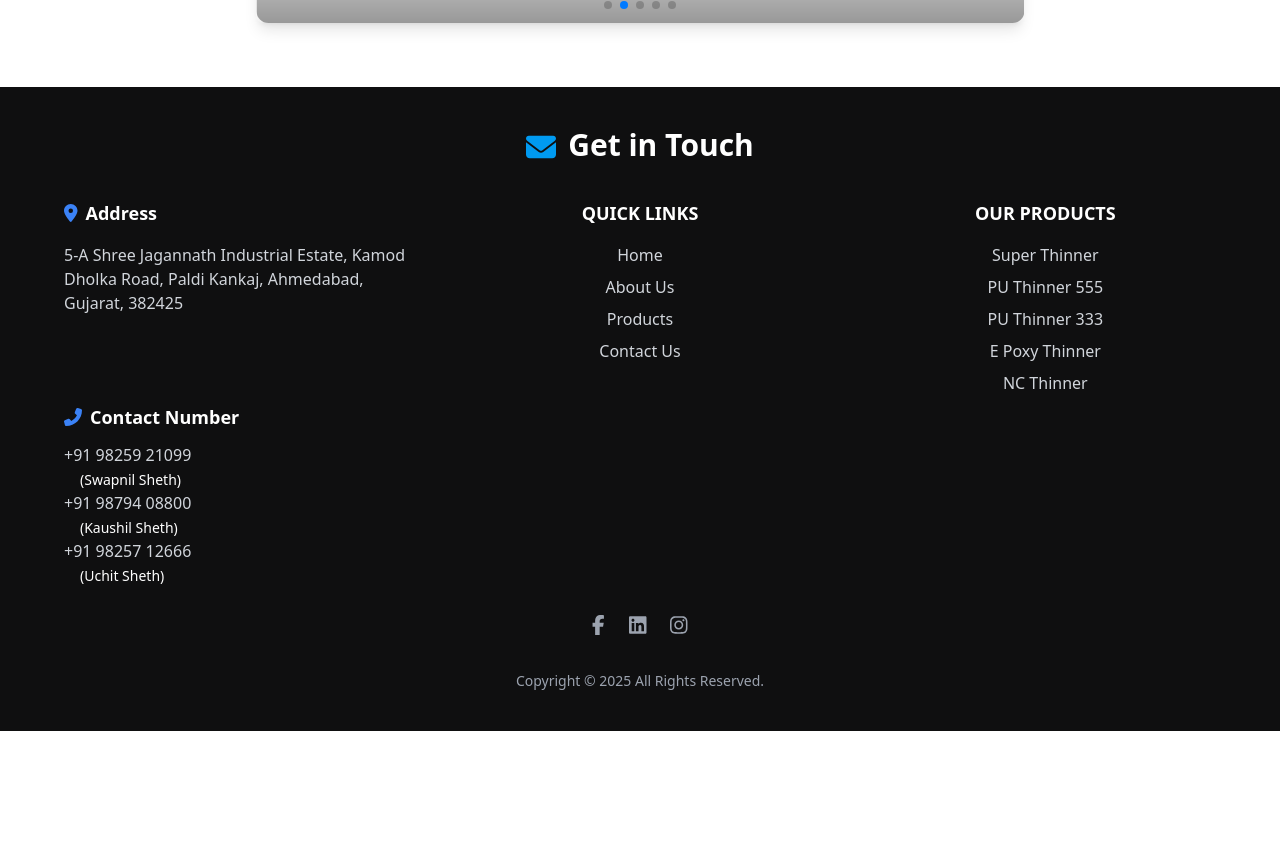
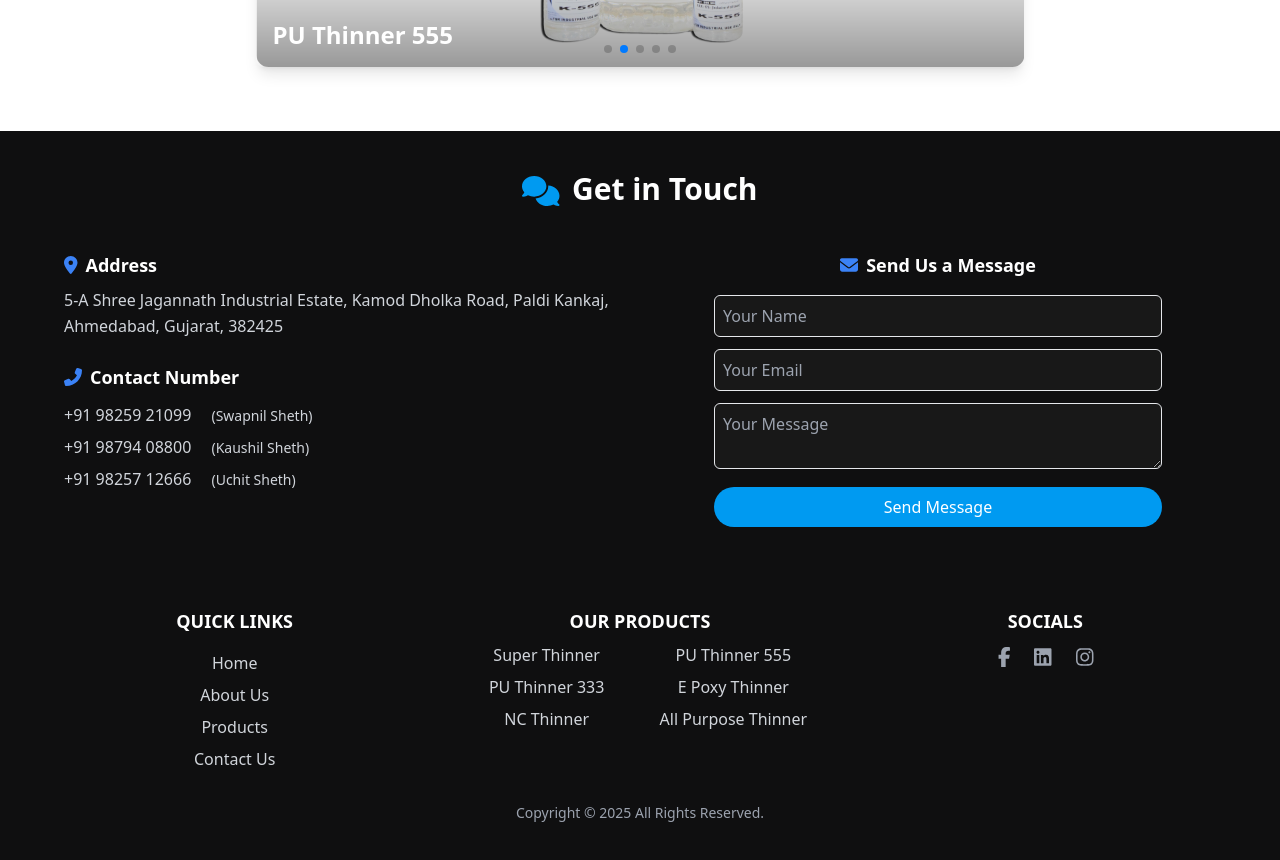
Before and after one commit to devtrivedi0523/ShrinalIndustries, a React (Create React App) app: page / in a window 1280 px wide. Shown: the part 1880-2740 px from the top of the page. Before the commit the page ends 2611 px from the top, so only its background shows below. Built offline with nearby package versions, Linux system fonts and the light colour scheme; grey boxes are pictures that could not be loaded.

Commit message:
Added inquiry form in products and contact form on main page

```diff
--- a/package.json
+++ b/package.json
@@ -1,11 +1,13 @@
 {
   "dependencies": {
+    "@emailjs/browser": "^4.4.1",
     "@fortawesome/fontawesome-svg-core": "^6.7.2",
     "@fortawesome/free-brands-svg-icons": "^6.7.2",
     "@fortawesome/free-solid-svg-icons": "^6.7.2",
     "@fortawesome/react-fontawesome": "^0.2.2",
     "@heroicons/react": "^2.2.0",
     "@testing-library/user-event": "^14.6.1",
+    "emailjs-com": "^3.2.0",
     "framer-motion": "^12.5.0",
     "next": "^15.2.2",
     "react": "^18.3.1",
--- a/src/App.tsx
+++ b/src/App.tsx
@@ -18,7 +18,7 @@ function App() {
         <Hero />
         <About />
         <Products />
-        {/* <Contact /> */}
+        <Contact />
         <Footer />
       </main>
     </div>
--- a/src/Components/ContactUs.tsx
+++ b/src/Components/ContactUs.tsx
@@ -1,49 +1,128 @@
-import { motion } from "framer-motion";
-import React from "react";
-import { EnvelopeIcon, MapPinIcon, PhoneIcon } from "@heroicons/react/24/solid";
+import { useState } from "react";
+import { FontAwesomeIcon } from "@fortawesome/react-fontawesome";
+import { faMapMarkerAlt, faPhoneAlt, faEnvelope, faComments } from "@fortawesome/free-solid-svg-icons";
+import emailjs from "@emailjs/browser";
 
-const Contact = () => {
+const ContactUs = () => {
+  const [formData, setFormData] = useState({ name: "", email: "", message: "" });
+  const [isSending, setIsSending] = useState(false);
+
+  const handleChange = (e: React.ChangeEvent<HTMLInputElement | HTMLTextAreaElement>) => {
+    setFormData({ ...formData, [e.target.name]: e.target.value });
+  };
+
+  const handleSubmit = (e: React.FormEvent) => {
+    e.preventDefault();
+    setIsSending(true);
+
+    emailjs
+      .send(
+        "service_co4xj8c",   // Replace with your EmailJS Service ID
+        "template_whkoqkh",  // Replace with your EmailJS Template ID
+        {
+          from_name: formData.name,
+          from_email: formData.email,
+          message: formData.message,
+        },
+        "h0DmlChFH_RN2XOIB" // Replace with your EmailJS Public Key
+      )
+      .then(
+        () => {
+          alert("Message sent successfully!");
+          setFormData({ name: "", email: "", message: "" });
+        },
+        (error) => {
+          console.error("EmailJS Error:", error);
+          alert("Failed to send message. Please try again.");
+        }
+      )
+      .finally(() => setIsSending(false));
+  };
+
   return (
-    <section id="contact" className="py-16 bg-[#0f0f10] text-center px-6">
-      <motion.h2
-        className="text-4xl font-bold text-[#009af1] mb-8"
-        initial={{ opacity: 0, y: -50 }}
-        whileInView={{ opacity: 1, y: 0 }}
-        transition={{ duration: 0.6 }}
-        viewport={{ once: true }}
-      >
-        Contact Us
-      </motion.h2>
+    <footer id="contact" className="bg-[#0f0f10] text-white py-10 px-8 md:px-16">
+      {/* Title */}
+      <div className="text-center mb-11">
+        <h2 className="text-3xl font-bold flex items-center justify-center gap-3">
+          <FontAwesomeIcon icon={faComments} className="text-[#009af1] mt-1" />
+          Get in Touch
+        </h2>
+      </div>
 
-      {/* Contact Info Container */}
-      <motion.div
-        className="flex flex-wrap justify-center gap-8 max-w-3xl mx-auto"
-        initial={{ opacity: 0, y: 30 }}
-        whileInView={{ opacity: 1, y: 0 }}
-        transition={{ duration: 0.6, delay: 0.2 }}
-        viewport={{ once: true }}
-      >
-        {/* Address */}
-        <div className="flex items-center space-x-4 text-gray-700">
-          <MapPinIcon className="h-8 w-8 text-[#009af1]" />
-          <p>123 Street, City, Country</p>
+      {/* Flexbox Layout */}
+      <div className="container mx-auto flex flex-col md:flex-row justify-between gap-10">
+        {/* Left Side: Address & Contact Info */}
+        <div className="w-full md:w-1/2 space-y-6">
+          {/* Address Section */}
+          <div>
+            <h3 className="text-lg font-semibold flex items-center gap-2">
+              <FontAwesomeIcon icon={faMapMarkerAlt} className="text-blue-500" />
+              Address
+            </h3>
+            <p className="text-gray-300 mt-2 leading-relaxed mb-5">
+              5-A Shree Jagannath Industrial Estate, Kamod Dholka Road, Paldi Kankaj, Ahmedabad, Gujarat, 382425
+            </p>
+          </div>
+
+          {/* Contact Info (Placed Below Address) */}
+          <div className="mt-7 md:mt-9 lg:mt-10">
+            <h3 className="text-lg font-semibold flex items-center gap-2">
+              <FontAwesomeIcon icon={faPhoneAlt} className="text-blue-500" />
+              Contact Number
+            </h3>
+            <div className="mt-3 text-gray-300 space-y-2">
+              <p>+91 98259 21099 <span className="text-sm pl-4">(Swapnil Sheth)</span></p>
+              <p>+91 98794 08800 <span className="text-sm pl-4">(Kaushil Sheth)</span></p>
+              <p>+91 98257 12666 <span className="text-sm pl-4">(Uchit Sheth)</span></p>
+            </div>
+          </div>
         </div>
 
-        {/* Phone */}
-        <div className="flex items-center space-x-4 text-gray-700">
-          <PhoneIcon className="h-8 w-8 text-[#009af1]" />
-          <p>+123 456 7890</p>
+        {/* Right Side: Contact Form */}
+        <div className="w-full md:w-1/2 flex flex-col items-center">
+          <h3 className="text-lg font-semibold mb-4 flex items-center gap-2">
+            <FontAwesomeIcon icon={faEnvelope} className="text-blue-500"/>
+            Send Us a Message
+          </h3>
+          <form onSubmit={handleSubmit} className="w-full max-w-md space-y-3">
+            <input
+              type="text"
+              name="name"
+              placeholder="Your Name"
+              value={formData.name}
+              onChange={handleChange}
+              className="w-full p-2 border rounded-md bg-[#181818] text-white"
+              required
+            />
+            <input
+              type="email"
+              name="email"
+              placeholder="Your Email"
+              value={formData.email}
+              onChange={handleChange}
+              className="w-full p-2 border rounded-md bg-[#181818] text-white"
+              required
+            />
+            <textarea
+              name="message"
+              placeholder="Your Message"
+              value={formData.message}
+              onChange={handleChange}
+              className="w-full p-2 border rounded-md bg-[#181818] text-white"
+              required
+            />
+            <button
+              type="submit"
+              className="w-full bg-[#009af1] text-white px-4 py-2 rounded-full hover:scale-105 transition-transform"
+              disabled={isSending}
+            >
+              {isSending ? "Sending..." : "Send Message"}
+            </button>
+          </form>
         </div>
-
-        {/* Email */}
-        <div className="flex items-center space-x-4 text-gray-700">
-          <EnvelopeIcon className="h-8 w-8 text-[#009af1]" />
-          <p>info@example.com</p>
-        </div>
-      </motion.div>
-      <hr className="border-t-2 border-gray-700 my-14 " />
-    </section>
+      </div>
+    </footer>
   );
 };
 
-export default Contact;
+export default ContactUs;
--- a/src/Components/Footer.tsx
+++ b/src/Components/Footer.tsx
@@ -1,9 +1,9 @@
+import { useState } from "react";
 import { FontAwesomeIcon } from "@fortawesome/react-fontawesome";
 import {
   faMapMarkerAlt,
   faPhoneAlt,
   faEnvelope,
-  faEnvelopeOpen,
 } from "@fortawesome/free-solid-svg-icons";
 import {
   faFacebookF,
@@ -12,125 +12,78 @@ import {
 } from "@fortawesome/free-brands-svg-icons";
 
 const Footer = () => {
+  const [formData, setFormData] = useState({ name: "", email: "", message: "" });
+
+  const handleChange = (e: React.ChangeEvent<HTMLInputElement | HTMLTextAreaElement>) => {
+    setFormData({ ...formData, [e.target.name]: e.target.value });
+  };
+
+  const handleSubmit = (e: React.FormEvent) => {
+    e.preventDefault();
+    console.log("Form Submitted", formData);
+    alert("Message sent successfully!");
+    setFormData({ name: "", email: "", message: "" });
+  };
+
   return (
     <footer id="contact" className="bg-[#0f0f10] text-white py-10 px-8 md:px-16">
-      <div>
-        <h2 className="text-3xl flex font-bold mb-9 items-center justify-center gap-3">
-          <FontAwesomeIcon icon={faEnvelope} className="text-[#009af1] mt-1" />
-          Get in Touch </h2>
-      </div>
+
       <div className="container mx-auto grid grid-cols-1 md:grid-cols-3 gap-x-16 gap-y-8">
-        {/* Address Section */}
-        <div className="space-y-4">
-          <h3 className="text-lg font-semibold flex items-center gap-2">
-            <FontAwesomeIcon icon={faMapMarkerAlt} className="text-blue-500" />
-            Address
-          </h3>
-          <p className="text-gray-300">
-          5-A Shree Jagannath Industrial Estate, Kamod Dholka Road, Paldi Kankaj, Ahmedabad, Gujarat, 382425
 
-          </p>
-        </div>
 
         {/* Quick Links */}
-        <div className="space-y-4 md:col-start-2 text-center">
+        <div className="space-y-4 text-center">
           <h3 className="text-lg font-semibold">QUICK LINKS</h3>
           <ul className="text-gray-300 space-y-2 cursor-pointer">
-            <li className="hover:text-white"
+            {["Home", "About Us", "Products", "Contact Us"].map((link) => (
+              <li
+                key={link}
+                className="hover:text-white"
                 onClick={() => {
-                const section = document.getElementById("home");
+                  const section = document.getElementById(link.toLowerCase().replace(/\s/g, ""));
                   if (section) section.scrollIntoView({ behavior: "smooth" });
                 }}
               >
-              Home
+                {link}
               </li>
-            <li className="hover:text-white"
-              onClick={() => {
-                const section = document.getElementById("about");
-                if (section) section.scrollIntoView({ behavior: "smooth" });
-              }}
-            >
-              About Us
-            </li>
-            <li className="hover:text-white"
-              onClick={() => {
-                const section = document.getElementById("products");
-                if (section) section.scrollIntoView({ behavior: "smooth" });
-              }}
-            >
-              Products
-            </li>
-            <li className="hover:text-white"
-              onClick={() => {
-                const section = document.getElementById("contact");
-                if (section) section.scrollIntoView({ behavior: "smooth" });
-              }}
-            >
-              Contact Us
-            </li>
+            ))}
           </ul>
         </div>
 
         {/* Our Products */}
-        <div className="space-y-4 md:col-start-3 text-center">
-          <h3 className="text-lg font-semibold">OUR PRODUCTS</h3>
-          <ul className="text-gray-300 space-y-2">
-            <li>Super Thinner</li>
-            <li>PU Thinner 555</li>
-            <li>PU Thinner 333</li>
-            <li>E Poxy Thinner</li>
-            <li>NC Thinner</li>
-          </ul>
+        <div className="text-center">
+          <h3 className="text-lg font-semibold mb-2">OUR PRODUCTS</h3>
+          <div className="grid grid-cols-2 gap-x-8 gap-y-2 text-gray-300 max-w-lg mx-auto text-center">
+            {[
+              "Super Thinner",
+              "PU Thinner 555",
+              "PU Thinner 333",
+              "E Poxy Thinner",
+              "NC Thinner",
+              "All Purpose Thinner",
+
+            ].map((product) => (
+              <span key={product} className="hover:text-white transition">
+                {product}
+              </span>
+            ))}
           </div>
         </div>
 
-      {/* Contact Section */}
-      <div className="container mx-auto mt-2 text-center md:text-left">
-        <h3 className="text-lg font-semibold flex items-center gap-2 justify-center md:justify-start">
-          <FontAwesomeIcon icon={faPhoneAlt} className="text-blue-500" />
-          Contact Number
-        </h3>
-        <div className="mt-3">
-
-        <p className="text-gray-300">+91 98259 21099</p>
-        <span className="text-sm pl-4"> (Swapnil Sheth)</span>
-        <p className="text-gray-300">+91 98794 08800</p>
-        <span className="text-sm pl-4"> (Kaushil Sheth)</span>
-        <p className="text-gray-300">+91 98257 12666</p>
-        <span className="text-sm pl-4"> (Uchit Sheth)</span>
-        </div>
-
-      </div>
-
       {/* Social Media Icons */}
-      <div className="w-full flex justify-center items-center mt-6">
+      <div className="flex flex-col items-center">
+        <h3 className="text-lg font-semibold mb-2">SOCIALS</h3>
         <div className="flex space-x-6">
+          {[faFacebookF, faLinkedin, faInstagram].map((icon, index) => (
             <a
-            href="https://www.facebook.com/"
-            target="_blank"
-            rel="noopener noreferrer"
+              key={index}
+              href="#"
               className="text-gray-400 text-xl cursor-pointer hover:text-blue-500 transition duration-300"
             >
-            <FontAwesomeIcon icon={faFacebookF} />
+              <FontAwesomeIcon icon={icon} />
             </a>
-
-          <a
-            href="https://www.linkedin.com/"
-            target="_blank"
-            rel="noopener noreferrer"
-            className="text-gray-400 text-xl cursor-pointer hover:text-blue-700 transition duration-300"
-          >
-            <FontAwesomeIcon icon={faLinkedin} />
-          </a>
-
-          <a
-            href="https://www.instagram.com/"
-            target="_blank"
-            rel="noopener noreferrer"
-            className="text-gray-400 text-xl cursor-pointer hover:text-pink-500 transition duration-300"
-          >
-            <FontAwesomeIcon icon={faInstagram} />
-          </a>
+          ))}
+        </div>
       </div>
       </div>
 
@@ -140,7 +93,6 @@ const Footer = () => {
         Copyright © 2025 All Rights Reserved.
       </div>
     </footer>
-
   );
 };
 
--- a/src/Components/Products.tsx
+++ b/src/Components/Products.tsx
@@ -5,15 +5,21 @@ import "swiper/css";
 import "swiper/css/navigation";
 import "swiper/css/pagination";
 import { motion } from "framer-motion";
+import emailjs from "emailjs-com";
+
+
+type Variant = {
+  name: string;
+  image: string;
+};
 
 type Product = {
   id: number;
   title: string;
   image: string;
-  variants: { name: string; image: string }[];
+  variants: Variant[];
 };
 
-// Updated products with variant images
 const products: Product[] = [
   {
     id: 1,
@@ -65,10 +71,50 @@ const products: Product[] = [
     { name: "NC Thinner 20L", image: "/Thinner Product Photos 2025/N.C Thinner 20 L.png" }
   ]
 }
+
 ];
 
 const Products = () => {
   const [selectedProduct, setSelectedProduct] = useState<Product | null>(null);
+  const [selectedVariant, setSelectedVariant] = useState<Variant | null>(null);
+  const [formData, setFormData] = useState({ name: "", email: "", phone: "", quantity: 1 });
+
+  // Handle form input change
+  const handleInputChange = (e: React.ChangeEvent<HTMLInputElement>) => {
+    setFormData({ ...formData, [e.target.name]: e.target.value });
+  };
+
+  const handleSubmit = (e: React.FormEvent) => {
+    e.preventDefault();
+
+    if (!formData.name || !formData.email || !formData.phone || !formData.quantity) {
+      alert("Please fill in all fields.");
+      return;
+    }
+
+    const emailParams = {
+      name: formData.name,
+      email: formData.email,
+      phone: formData.phone,
+      quantity: formData.quantity,
+      product: selectedVariant?.name,
+      time: new Date().toLocaleString(), // Adds timestamp
+    };
+
+
+    emailjs
+      .send("service_68xkffg", "template_8rh5zsk", emailParams, "8Y9j_j-xYOVL7UJF5")
+      .then(() => {
+        alert("Inquiry sent successfully!");
+        setSelectedVariant(null); // Close modal
+        setFormData({ name: "", email: "", phone: "", quantity: 1 }); // Reset form
+      })
+      .catch((error) => {
+        console.error("Error sending inquiry:", error);
+        alert("Failed to send inquiry. Please try again.");
+      });
+  };
+
 
   return (
     <section id="products" className="py-16 bg-white text-center">
@@ -91,13 +137,13 @@ const Products = () => {
           viewport={{ once: true }}
         />
       </div>
+
       <p className="text-gray-700 mb-10 max-w-2xl mx-auto">
         Discover our amazing products designed to meet your needs.
       </p>
 
       {/* Swiper Carousel */}
-      <div className="max-w-sm sm:max-w-md md:max-w-lg lg:max-w-xl xl:max-w-3xl mx-auto">
-
+      <div className="max-w-md sm:max-w-lg lg:max-w-xl xl:max-w-3xl mx-auto">
         <Swiper
           modules={[Navigation, Pagination, Autoplay]}
           spaceBetween={30}
@@ -131,7 +177,7 @@ const Products = () => {
         </Swiper>
       </div>
 
-      {/* Modal */}
+      {/* Product Modal */}
       {selectedProduct && (
         <div className="fixed inset-0 bg-black/50 backdrop-blur-lg flex justify-center items-center z-50 transition-opacity duration-300">
           <motion.div
@@ -139,44 +185,36 @@ const Products = () => {
             animate={{ opacity: 1, y: 0, scale: 1 }}
             exit={{ opacity: 0, y: -20, scale: 0.9 }}
             transition={{ duration: 0.3, ease: "easeOut" }}
-            className="bg-white/80 sm:bg-white/90 backdrop-blur-lg sm:backdrop-blur-xl p-4 sm:p-6 rounded-xl sm:rounded-2xl shadow-xl sm:shadow-2xl max-w-sm sm:max-w-md w-11/12 sm:w-full transform"
-
+            className="bg-white/90 backdrop-blur-lg p-6 rounded-xl shadow-xl max-w-md w-11/12 sm:w-full"
           >
             <h2 className="text-2xl font-semibold text-[#02084b] text-center">{selectedProduct.title}</h2>
             <div className="w-16 h-[3px] bg-[#009af1] mx-auto mt-1 rounded-full"></div>
-            <h3 className="text-left mt-1 font-semibold">Variants : </h3>
+            <h3 className="text-left mt-2 font-semibold">Variants:</h3>
 
-            {/* Product Variants with Images */}
-            {/* Product Variants with Images */}
+            {/* Product Variants */}
             <ul className="mt-4 space-y-3">
               {selectedProduct.variants.map((variant, index) => (
                 <li
                   key={index}
-                  className="flex items-center gap-4 bg-gray-100 p-3 rounded-lg shadow-sm hover:shadow-md transition relative"
+                  className="flex items-center gap-4 bg-gray-100 p-3 rounded-lg shadow-sm hover:shadow-md transition relative group"
                 >
-                  {/* Image Container */}
-                  <div className="relative group">
                   <img
                     src={variant.image}
                     alt={variant.name}
-                      className="w-16 h-16 object-cover rounded-lg shadow-md transition-transform duration-300 group-hover:scale-110"
+                    className="w-16 h-16 object-cover rounded-lg shadow-md"
                   />
+                  <span className="text-gray-800 font-medium">{variant.name}</span>
 
-                    {/* Enlarged Image on Hover */}
-                    <div className="absolute top-0 left-20 sm:left-24 w-40 sm:w-56 z-50 hidden group-hover:flex">
-                      <img
-                        src={variant.image}
-                        alt={variant.name}
-                        className="w-full h-auto rounded-lg shadow-xl border border-gray-300 bg-white p-2"
-                      />
-                    </div>
-                  </div>
-
-                  <span className="text-gray-800 font-medium">{variant.name}</span>
+                  {/* Hover Button */}
+                  <button
+                    onClick={() => setSelectedVariant(variant)}
+                    className="absolute right-4 bg-[#009af1] text-white px-3 py-1 rounded-full text-sm font-semibold opacity-0 group-hover:opacity-100 transition"
+                  >
+                    Enquire
+                  </button>
                 </li>
               ))}
             </ul>
-
 
             {/* Close Button */}
             <button
@@ -188,6 +226,49 @@ const Products = () => {
           </motion.div>
         </div>
       )}
+
+      {/* Variant Inquiry Modal */}
+      {selectedVariant && (
+        <div className="fixed inset-0 bg-black/50 backdrop-blur-lg flex justify-center items-center z-50 transition-opacity duration-300">
+          <motion.div
+            initial={{ opacity: 0, y: -20, scale: 0.9 }}
+            animate={{ opacity: 1, y: 0, scale: 1 }}
+            exit={{ opacity: 0, y: -20, scale: 0.9 }}
+            transition={{ duration: 0.3, ease: "easeOut" }}
+            className="bg-white/90 backdrop-blur-lg p-6 rounded-xl shadow-xl max-w-md w-11/12 sm:w-full"
+          >
+            <h2 className="text-2xl font-semibold text-[#02084b] text-center">{selectedVariant.name}</h2>
+            <div className="w-16 h-[3px] bg-[#009af1] mx-auto mt-1 rounded-full"></div>
+
+            <img src={selectedVariant.image} alt={selectedVariant.name} className="w-full mt-4 rounded-lg shadow-lg" />
+            <h3 className="text-left mt-3 font-semibold">Details:</h3>
+
+            {/* Inquiry Form */}
+            <form onSubmit={handleSubmit} className="mt-3 space-y-3">
+
+              {["name", "email", "phone", "quantity"].map((field) => (
+                <input
+                  key={field}
+                  type={field === "quantity" ? "number" : "text"}
+                  name={field}
+                  placeholder={field.charAt(0).toUpperCase() + field.slice(1)}
+                  className="w-full p-2 border rounded-md"
+                  value={formData[field as keyof typeof formData]}
+                  onChange={handleInputChange}
+                />
+              ))}
+            <button className="mt-4 w-full bg-[#009af1] text-white px-4 py-2 rounded-full hover:scale-105 transition-transform">
+              Submit Inquiry
+            </button>
+            </form>
+
+
+            <button onClick={() => setSelectedVariant(null)} className="mt-2 text-gray-600 hover:underline">
+              Cancel
+            </button>
+          </motion.div>
+        </div>
+      )}
     </section>
   );
 };
```
Also changed, not shown: src/Components/About.tsx (+10 -8 lines), 1 other file (tests, documents, lock files or other folders). Lines whose indentation alone changed are shown as unchanged.
